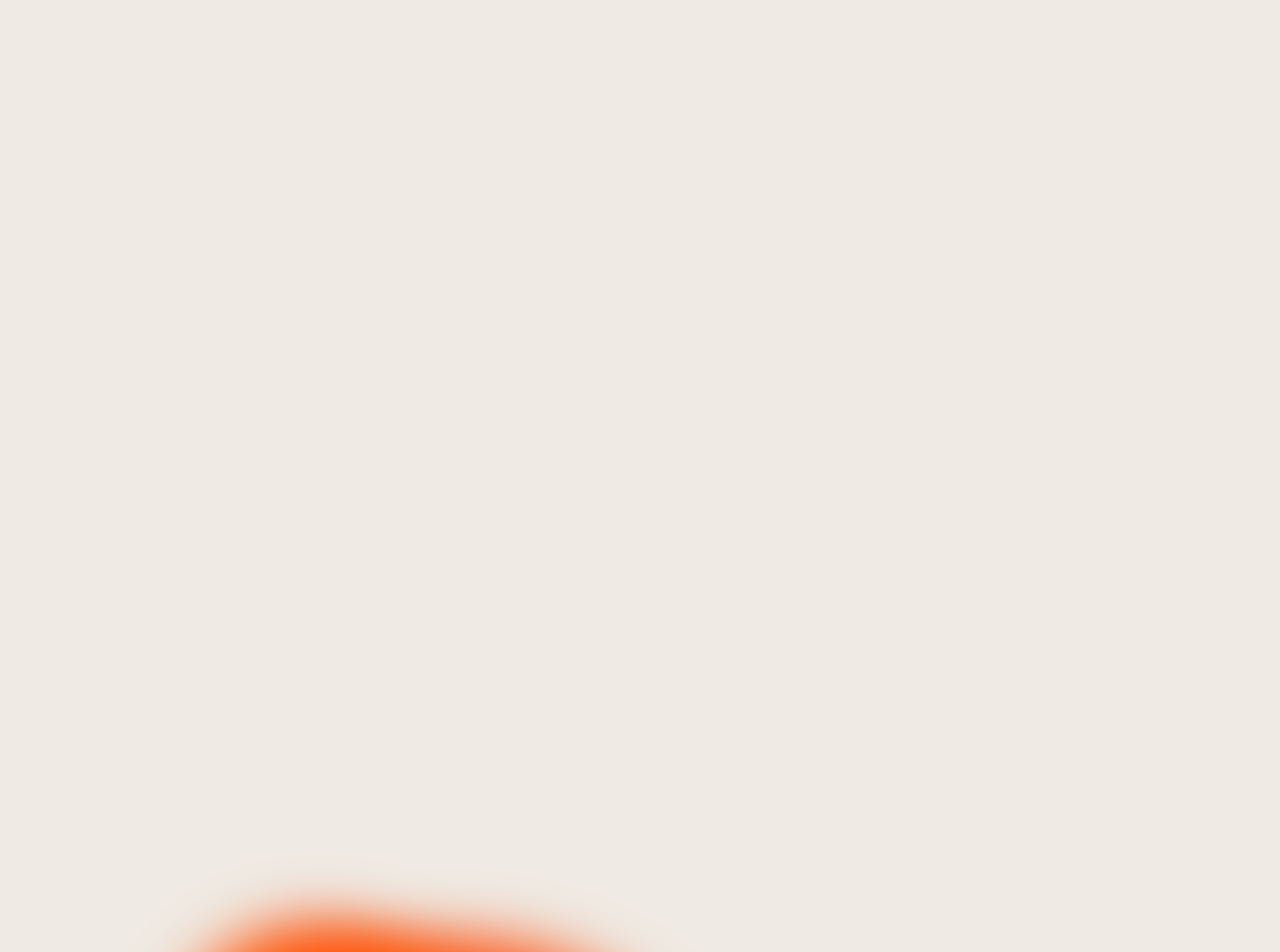
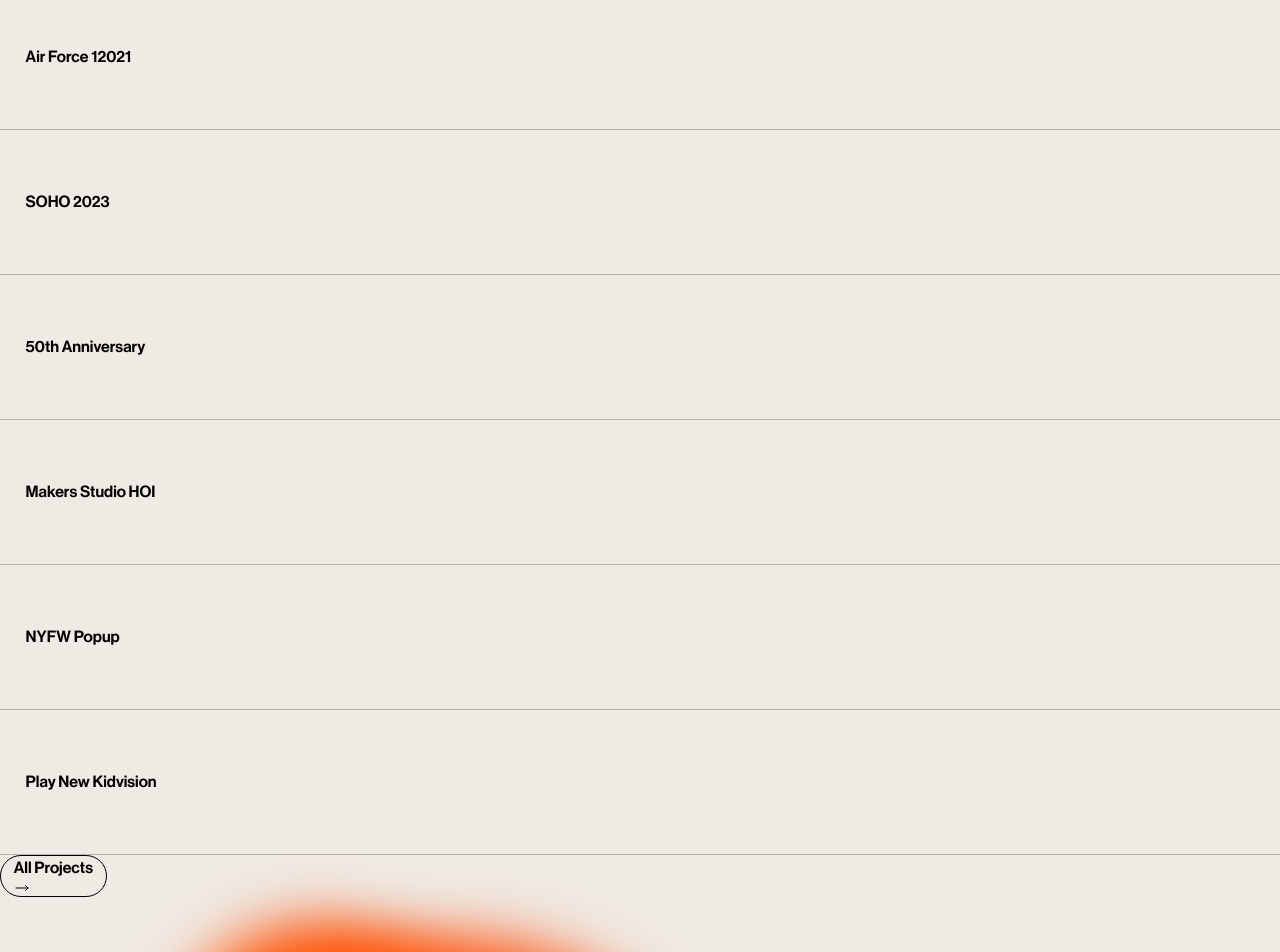
Before and after one commit to safkat07/Sundown_Studio_Landing_Page, a React (Vite) app: page / in a window 1280 px wide. Shown: the part 1300-2252 px from the top of the page. Built offline with nearby package versions, Linux system fonts and the light colour scheme.

Commit message:
all projects btn and hover effect created

```diff
--- a/package.json
+++ b/package.json
@@ -13,7 +13,8 @@
     "locomotive-scroll": "^4.1.4",
     "react": "^18.2.0",
     "react-dom": "^18.2.0",
-    "react-fast-marquee": "^1.6.4"
+    "react-fast-marquee": "^1.6.4",
+    "react-icons": "^5.0.1"
   },
   "devDependencies": {
     "@types/react": "^18.2.64",
--- a/src/Components/FeaturedProject/FeaturedProject.css
+++ b/src/Components/FeaturedProject/FeaturedProject.css
@@ -1,13 +1,11 @@
 #listCon {
-    height: 125px;
+    height: 145px;
     width: 100%;
-    border-top: 1px solid black;
-    border-bottom: 1px solid black;
+    border-bottom: 1px solid rgba(0, 0, 0, 0.24);
     display: flex;
     align-items: center;
     padding: 0 2vw;
     position: relative;
-    z-index: 9;
     overflow: hidden;
     cursor: pointer;
 
@@ -16,13 +14,48 @@
 .overlay {
     height: 100%;
     width: 100%;
-    background-color: orangered;
+    background-color: rgba(255, 145, 0, 0.808);
     position: absolute;
     left: 0;
     top: -100%;
-    transition: all ease 0.4s ;
+    transition: all ease 0.4s;
 }
 
 #listCon:hover .overlay {
     top: 0;
 }
+
+#btn {
+    border: 1px solid black;
+    margin-bottom: 100px;
+    border-radius: 50px;
+    padding: 0 1vw;
+    position: relative;
+    overflow: hidden;
+
+}
+
+#btnCon button::after {
+    content: '';
+    position: absolute;
+    height: 100%;
+    width: 100%;
+    background-color: rgba(0, 0, 0, 0.95);
+    left: 0;
+    bottom: -100%;
+    border-radius: 50%;
+    transition: all ease 0.4s;
+
+
+
+}
+
+#btnCon button:hover::after {
+    bottom: 0;
+    border-radius: 0;
+
+}
+
+#btnCon button:hover span {
+    color: white;
+}
--- a/src/Components/FeaturedProject/FeaturedProject.jsx
+++ b/src/Components/FeaturedProject/FeaturedProject.jsx
@@ -1,19 +1,51 @@
 import icon from '../../assets/icon2.png'
+import { HiOutlineArrowLongRight } from "react-icons/hi2";
+
 import './FeaturedProject.css'
 const FeaturedProject = () => {
     return (
-        <div className=' pt-28 min-h-screen '>
-            <div className='flex p-10 pb-44 space-x-2 items-center'>
+        <div className=' pt-44 min-h-screen '>
+            <div className='flex p-10 pb-16  space-x-2 items-center'>
                 <img width={15} src={icon} alt="" />
                 <p className='text-[1vw] '>FEATURED PROJECTS</p>
             </div>
 
             {/* List div */}
-            <div>
+            <div className=''>
+                <div id='listCon' >
+                    <div className="overlay"></div>
+                    <h2 className='text-[3vw] relative z-10'>SOHO NYC</h2>
+                </div>
+                <div id='listCon' >
+                    <div className="overlay"></div>
+                    <h2 className='text-[3vw] relative z-10'>Air Force 12021</h2>
+                </div>
+                <div id='listCon' >
+                    <div className="overlay"></div>
+                    <h2 className='text-[3vw] relative z-10'>SOHO 2023</h2>
+                </div>
+                <div id='listCon' >
+                    <div className="overlay"></div>
+                    <h2 className='text-[3vw] relative z-10'>50th Anniversary</h2>
+                </div>
                 <div id='listCon' >
                     <div className="overlay"></div>
                     <h2 className='text-[3vw] relative z-10'>Makers Studio HOI</h2>
                 </div>
+                <div id='listCon' >
+                    <div className="overlay"></div>
+                    <h2 className='text-[3vw] relative z-10'>NYFW Popup</h2>
+                </div>
+                <div id='listCon' >
+                    <div className="overlay"></div>
+                    <h2 className='text-[3vw] relative z-10'>Play New Kidvision</h2>
+                </div>
+            </div>
+
+            <div id='btnCon' className='p-10 relative pt-20'>
+                <button id='btn' className='flex gap-x-2 items-center'>
+                    <span className='text-[1vw] z-20'>All Projects</span> <span className='text-[3vw] z-20'><HiOutlineArrowLongRight></HiOutlineArrowLongRight></span>
+                </button>
             </div>
         </div>
     );
```
Also changed, not shown: 1 other file (tests, documents, lock files or other folders).
